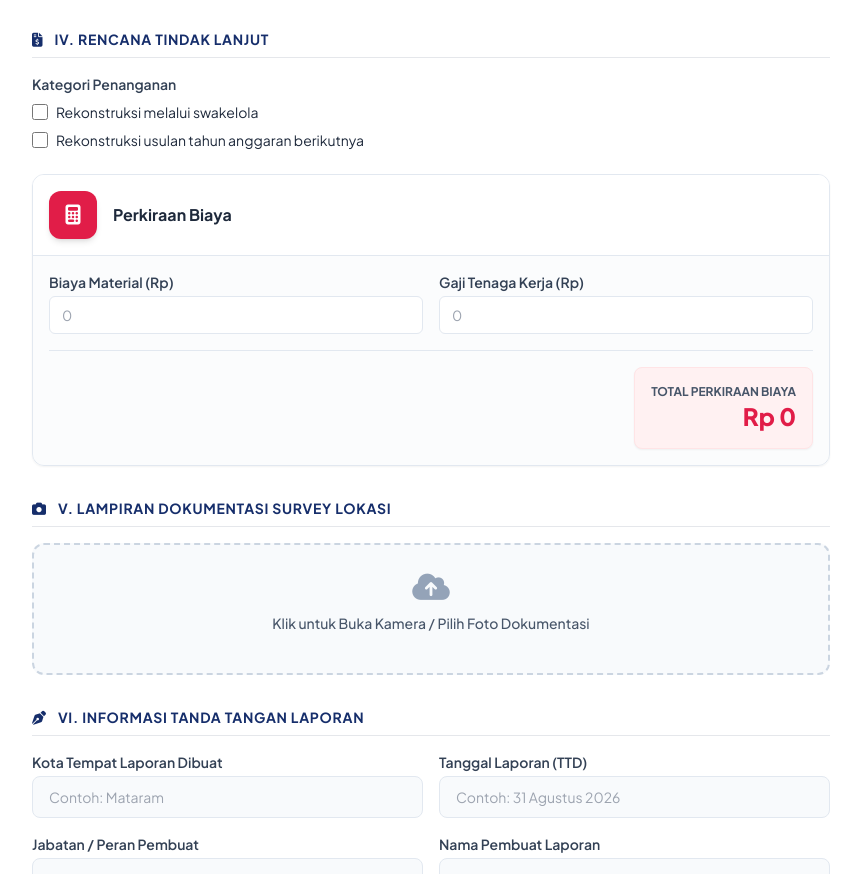
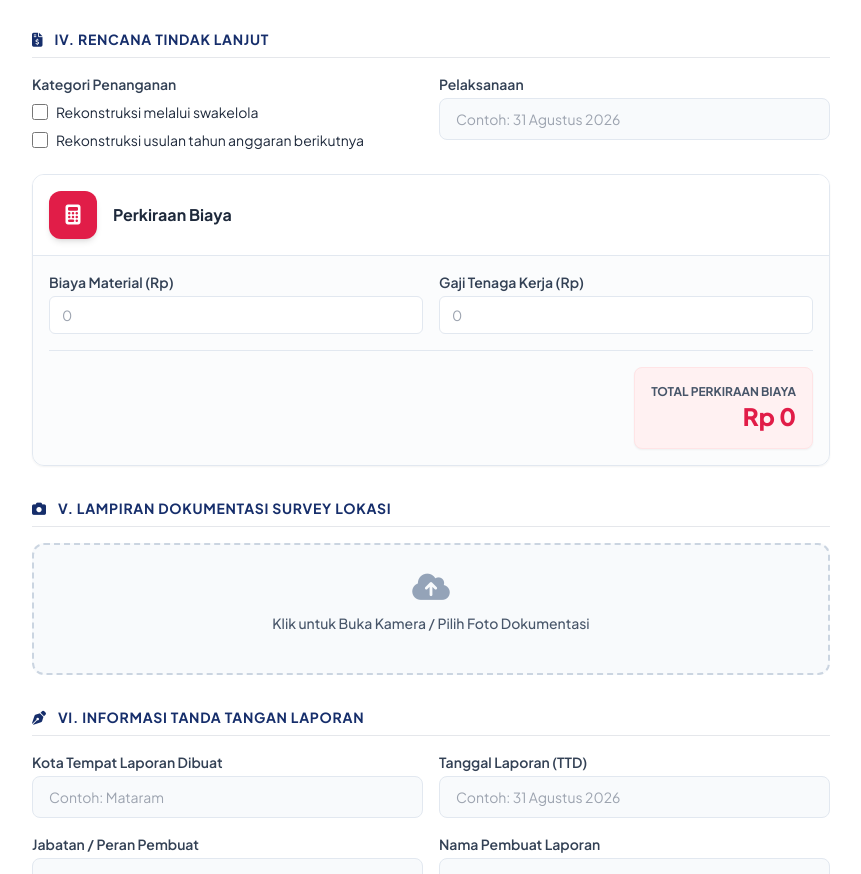
Before and after one commit to RifkyFadjar/KP, a plain HTML site: page survey.html in a window 1280 px wide. Shown: the part 1503-2377 px from the top of the page, without its empty margins (209-1070 px from the left). Drawn offline with nearby package versions, Linux system fonts and the light colour scheme.

Commit message:
Update bagian IV: Tambah pelaksanaan (waktuPanjang)

```diff
--- a/survey.html
+++ b/survey.html
@@ -243,7 +243,7 @@
                         class="fa-solid fa-file-invoice-dollar mr-2"></i> IV. Rencana Tindak Lanjut</h2>
                 <div class="space-y-4 mb-6">
                     <div class="grid grid-cols-1 md:grid-cols-2 gap-4">
-                        <div class="md:col-span-2">
+                        <div>
                             <label class="block text-sm font-semibold text-slate-700 mb-1">Kategori Penanganan</label>
                             <div class="space-y-2 mt-2" id="chkGroupPenanganan">
                                 <label class="flex items-center gap-2 text-sm"><input type="checkbox"
@@ -255,6 +255,12 @@
                                     berikutnya</label>
                             </div>
                         </div>
+                        <div>
+                            <label class="block text-sm font-semibold text-slate-700 mb-1">Pelaksanaan</label>
+                            <input type="text" id="valWaktuPanjang" placeholder="Contoh: 31 Agustus 2026"
+                                class="w-full px-4 py-2 sm:py-2.5 bg-slate-50 border border-slate-200 rounded-lg focus:outline-none focus:border-pupr-blue text-sm"
+                                required>
+                        </div>
                     </div>
                 </div>
 
@@ -262,7 +268,8 @@
                     <div class="bg-white p-4 border-b border-slate-200 flex items-center gap-4">
                         <div
                             class="w-12 h-12 bg-rose-600 rounded-xl text-white flex items-center justify-center text-xl shrink-0 shadow-md">
-                            <i class="fa-solid fa-calculator"></i></div>
+                            <i class="fa-solid fa-calculator"></i>
+                        </div>
                         <div>
                             <h3 class="font-bold text-slate-800 text-base">Perkiraan Biaya</h3>
                         </div>
@@ -530,6 +537,7 @@
                 kategoriPerbaikan: arrPerbaikan.join(', '),
                 waktuPendek: document.getElementById('valWaktuPendek').value,
                 kategoriPenanganan: arrPenanganan.join(', '),
+                waktuPanjang: document.getElementById('valWaktuPanjang').value,
                 biayaMaterial: formatRupiah(biayaMaterial),
                 biayaGaji: formatRupiah(biayaGaji),
                 anggaran: document.getElementById('grandTotal').innerText,
```
Also changed, not shown: hasil-laporan.html (+5 -0 lines).
